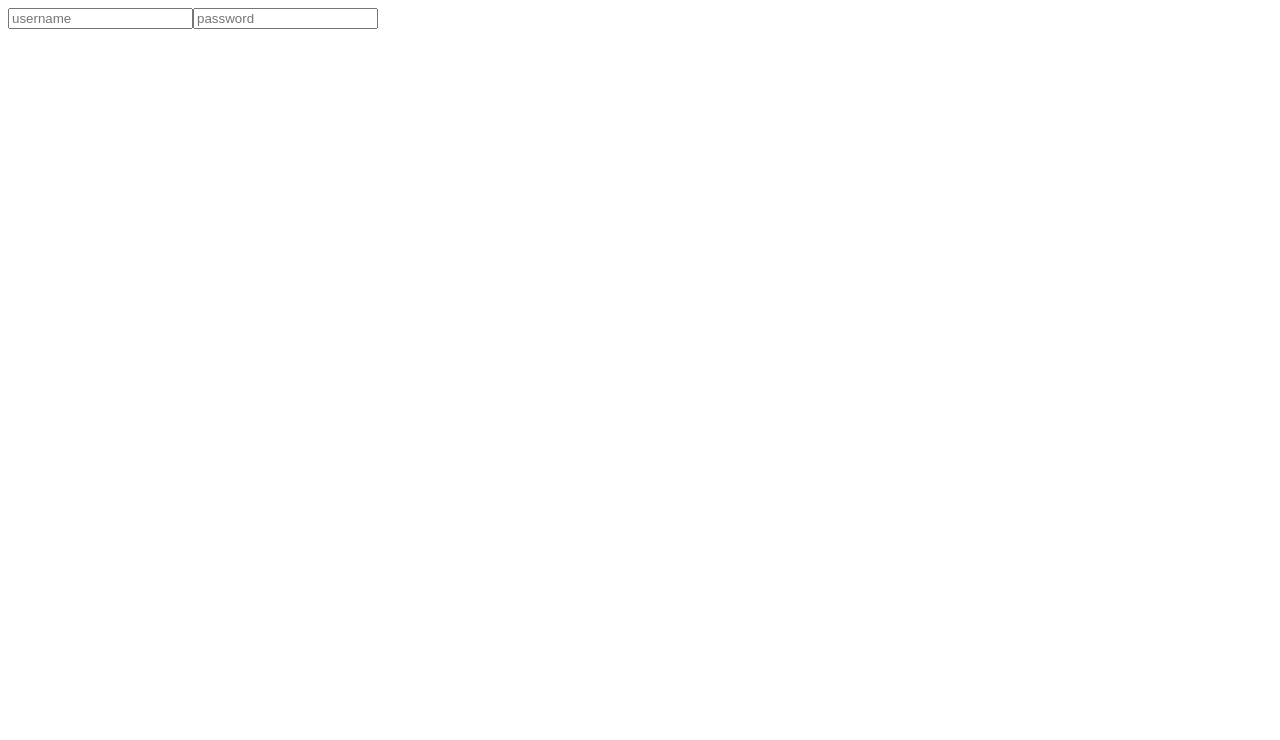
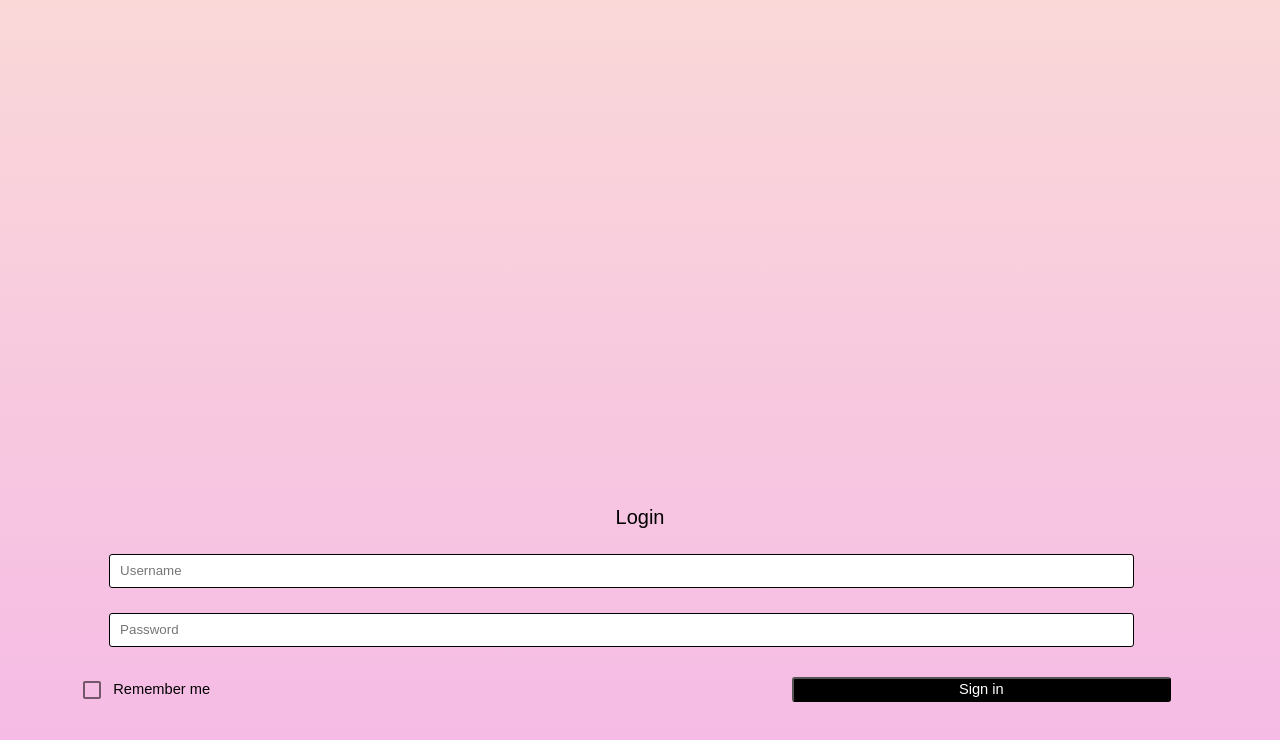
Before and after one commit to ichernya/slack, a React (Create React App) app in the folder frontend/: page / in a window 1280 px wide. Shown: the top 740 px of the page. Built offline with nearby package versions, Linux system fonts and the light colour scheme.

Commit message:
Login Page

```diff
--- /dev/null
+++ b/frontend/src/Login.css
@@ -0,0 +1,76 @@
+body {
+  background-image: linear-gradient(rgb(250, 216, 216), rgb(245, 185, 230));
+  background-repeat: no-repeat;
+  background-attachment: fixed;
+  height: 100%;
+  padding: none;
+}
+
+#login-container {
+  height: 100%;
+  width: 100%;
+  margin-top: 40%;
+  margin-left: none;
+  margin-right: none;
+}
+
+#login-text {
+  font-family: sans-serif;
+  font-size: 15pt;
+  text-align: center;
+}
+
+#username-container, #password-container {
+  font-family: sans-serif;
+  padding: none;
+  height: 100%;
+  width: 100%;
+}
+
+#username-input, #password-input {
+  border: solid black 1px;
+  border-radius: 3px;
+  font-family: sans-serif;
+  padding-left: 10px;
+  margin-top: 25px;
+  margin-left: 8%;
+  height: 30px;
+  width: 80%;
+}
+
+#remember-container {
+  margin-top: 22px;
+  margin-left: 5%;
+  height: 30px;
+  float: left;
+  font-family: sans-serif;
+  color: black;
+  font-size: 11pt;
+}
+
+#checkbox {
+  margin-top: -5px;
+}
+
+#remember-text {
+  height: 25px;
+  line-height: 25px;
+}
+
+#sign-button {
+  border-radius: 3px;
+  border-color: black;
+  background-color: black;
+  font-size: 11pt;
+  font-family: sans-serif;
+  color: white;
+  float: right;
+  margin-top: 30px;
+  margin-right: 8%;
+  height: 25px;
+  width: 30%;
+}
+
+#sign-button:active {
+  background-color: rgb(53, 53, 53);
+}
--- a/frontend/src/Login.js
+++ b/frontend/src/Login.js
@@ -1,4 +1,6 @@
 import React from 'react';
+import Checkbox from '@material-ui/core/Checkbox';
+import './Login.css';
 
 /**
 * Simple component with no state.
@@ -9,19 +11,35 @@ function Login() {
   const [username, setUsername] = React.useState('');
   const [password, setPassword] = React.useState('');
   return (
-    <div>
+    <div id='login-container'>
+      <div id='login-text'>
+        Login
+      </div>
+      <div id='username-container'>
         <input
+          id = 'username-input'
           type='text'
           onInput={(event)=>setUsername(event.target.value)}
           value={username}
-        placeholder='username'
+          placeholder='Username'
         />
+      </div>
+      <div id='password-container'>
         <input
+          id = 'password-input'
           type='text'
           onInput={(event)=>setPassword(event.target.value)}
           value={password}
-        placeholder='password'
+          placeholder='Password'
         />
+      </div>
+      <div>
+        <span id='remember-container'>
+          <span id='checkbox'><Checkbox color='white'/></span>
+          <span id='remember-text'>Remember me</span>
+        </span>
+        <button id='sign-button'>Sign in</button>
+      </div>
     </div>
   );
 }
```
Also changed, not shown: frontend/src/App.css (deleted). Lines whose indentation alone changed are shown as unchanged.
